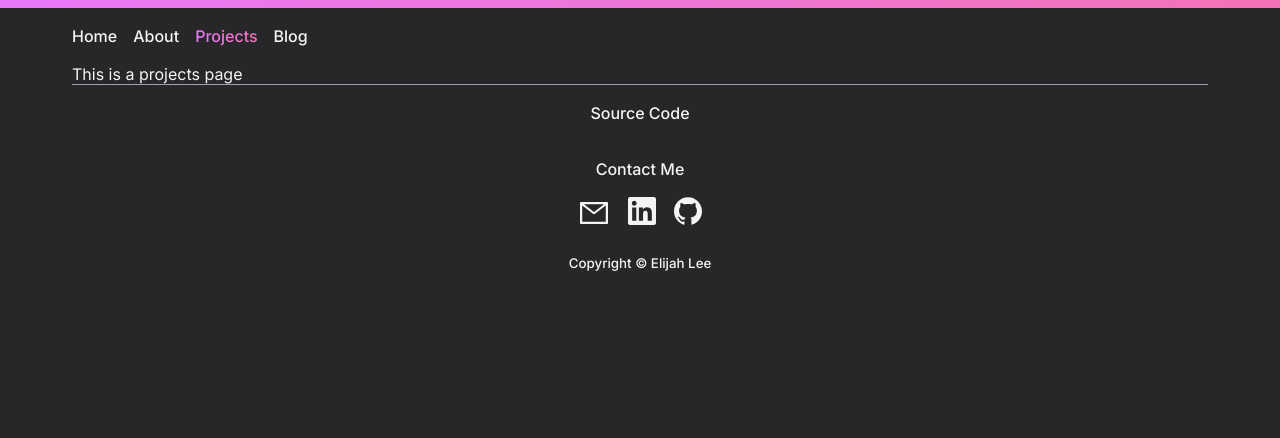
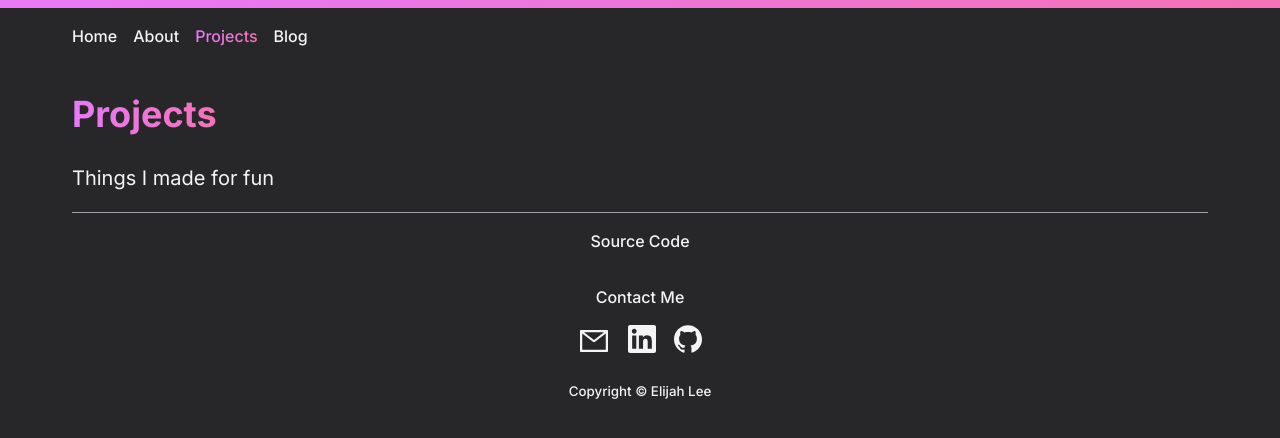
Before and after one commit to devejlee/portfolio, a Next.js app: page /projects in a window 1280 px wide. Shown: the top 438 px of the page. Built offline with nearby package versions, Linux system fonts and the light colour scheme.

Commit message:
feat: add useFadeIn to projects page

```diff
--- a/app/projects/page.tsx
+++ b/app/projects/page.tsx
@@ -1,5 +1,18 @@
-const ProjectsPage = () => (
-  <div>This is a projects page</div>
-)
+"use client"
+import { useFadeIn } from "@hooks/useFadeIn"
+
+const ProjectsPage = () => {
+  const fadeInTitle = useFadeIn<HTMLHeadingElement>(100);
+  const fadeInIntro = useFadeIn<HTMLParagraphElement>(200);
+
+  return (
+    <>
+      <section>
+        <h2 {...fadeInTitle} className="will-fade"><span className="text-gradient">Projects</span></h2>
+        <p {...fadeInIntro} className="will-fade">Things I made for fun</p>
+      </section>
+    </>
+  )
+}
 
 export default ProjectsPage
```
